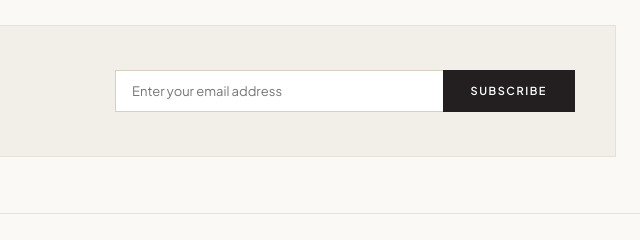
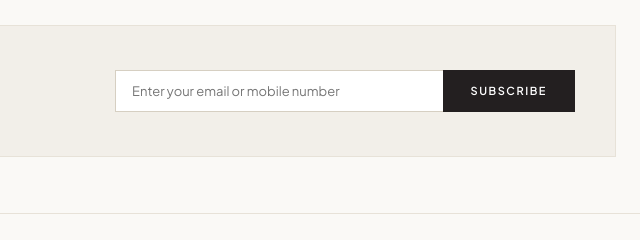
Before and after one commit to shoppluse/Vrindavan-Store, a plain HTML site: page index.html in a window 1280 px wide. Shown: the part 1512-1752 px from the top of the page, 640-1280 px from the left. Drawn offline with nearby package versions, Linux system fonts and the light colour scheme.

Commit message:
Update index.html

```diff
--- a/index.html
+++ b/index.html
@@ -257,7 +257,7 @@
         </div>
       </div>
       <form class="newsletter-form" onsubmit="handleNewsletterSubmit(event)">
-        <input type="email" id="newsletterEmail" placeholder="Enter your email address" required>
+        <input type="text" id="newsletterContact" placeholder="Enter your email or mobile number" required>
         <button type="submit" class="btn-primary">Subscribe</button>
       </form>
     </section>
```
